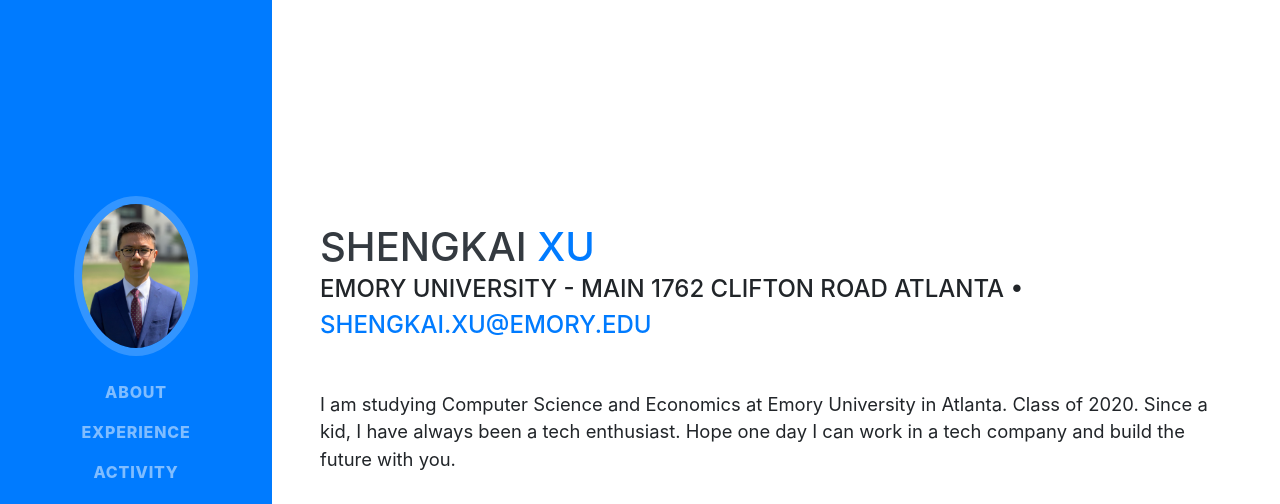
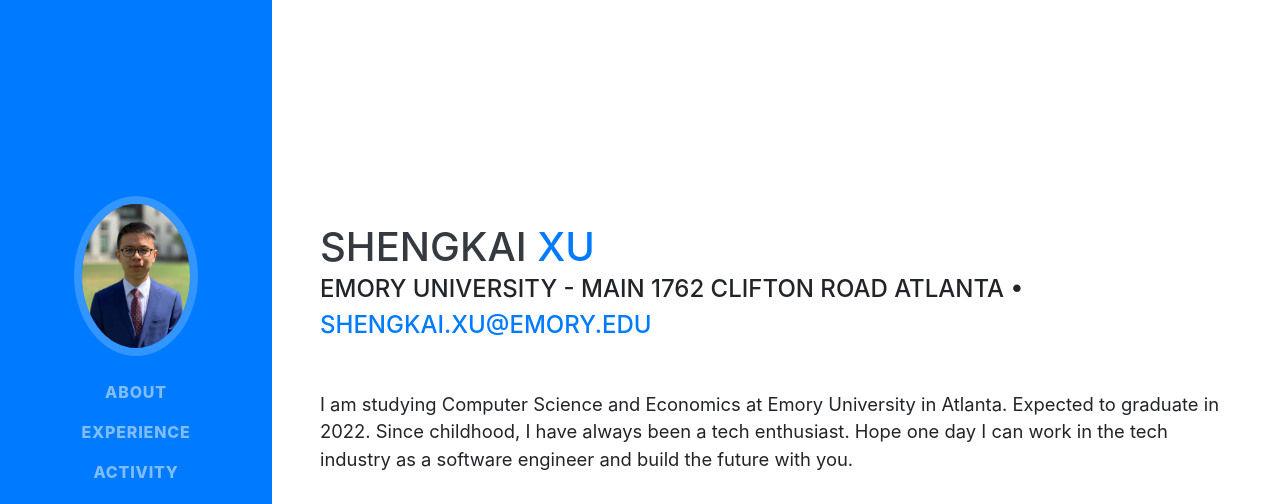
Before and after one commit to JackXu1999/jack-resume, a website with bundled scripts: page index.html in a window 1280 px wide. Shown: the top 504 px of the page. Built offline with nearby package versions, Linux system fonts and the light colour scheme; a web font is replaced by a local one.

Commit message:
updated the elevator pitch

```diff
--- a/index.html
+++ b/index.html
@@ -82,7 +82,7 @@
         <div class="subheading mb-5">Emory University - Main 1762 Clifton Road Atlanta •
           <a href="mailto:shengkai.xu@emory.edu">shengkai.xu@emory.edu</a>
         </div>
-        <p class="lead mb-5">I am studying Computer Science and Economics at Emory University in Atlanta. Class of 2020. Since a kid, I have always been a tech enthusiast. Hope one day I can work in a tech company and build the future with you.</p>
+        <p class="lead mb-5">I am studying Computer Science and Economics at Emory University in Atlanta. Expected to graduate in 2022. Since childhood, I have always been a tech enthusiast. Hope one day I can work in the tech industry as a software engineer and build the future with you.</p>
         <div class="social-icons">
           <a href="https://www.linkedin.com/in/shengkai-xu" target="_blank">
             <i class="fab fa-linkedin-in"></i>
```
